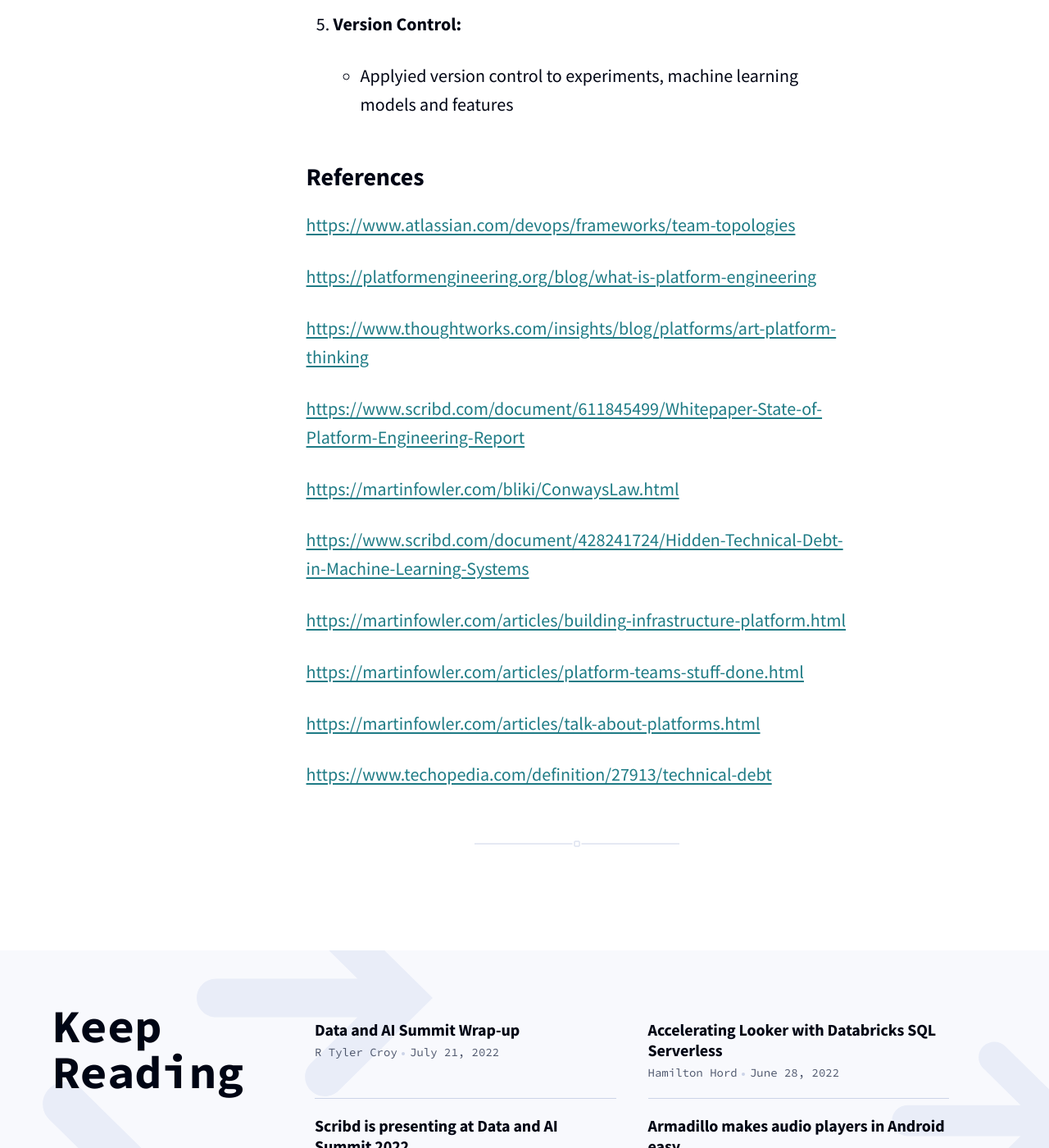
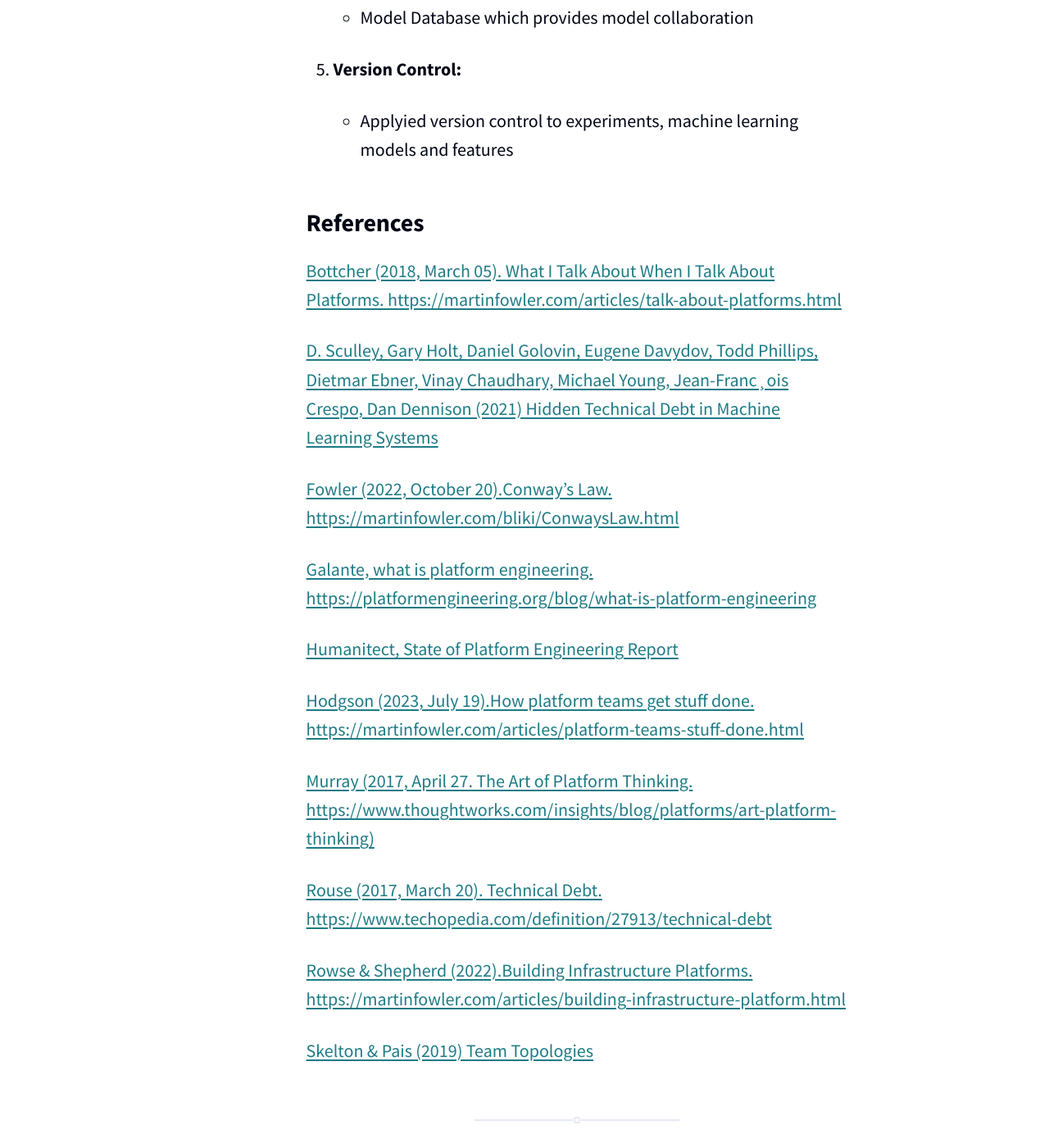
Before and after one commit to scribd/scribd.github.io, a Jekyll site: the page built from _posts/2024-02-05-evolution-of-mlplatform.md, in a window 1280 px wide and 1400 px high, scrolled down 7117 px. Shown: the whole window at 82% size. Built offline with Jekyll 4.4.1, drawn with Linux system fonts in a browser that asks for light colours.

Commit message:
Update 2024-02-05-evolution-of-mlplatform.md
Fix references

```diff
--- a/_posts/2024-02-05-evolution-of-mlplatform.md
+++ b/_posts/2024-02-05-evolution-of-mlplatform.md
@@ -30,6 +30,7 @@
 Originally a software engineering concept, Technical debt is also relevant to Machine Learning Systems infact the landmark google paper suggest that ML systems have the propensity to easily gain this technical debt.
 
 > Machine learning offers a fantastically powerful toolkit for building useful complex prediction systems quickly. This paper argues it is dangerous to think of these quick wins as coming for free. Using the software engineering framework of technical debt , we ﬁnd it is common to incur massive ongoing maintenance costs in real-world ML systems
+>
 > [Sculley et al (2021) Hidden Technical Debt in Machine Learning Systems](https://www.scribd.com/document/428241724/Hidden-Technical-Debt-in-Machine-Learning-Systems)
 
 > As the machine learning (ML) community continues to accumulate years of experience with livesystems, a wide-spread and uncomfortable trend has emerged: developing and deploying ML sys-tems is relatively fast and cheap, but maintaining them over time is difﬁcult and expensive
@@ -120,22 +121,22 @@
 References
 ----------
 
-[https://www.atlassian.com/devops/frameworks/team-topologies](https://www.atlassian.com/devops/frameworks/team-topologies)
+[Bottcher (2018, March 05). What I Talk About When I Talk About Platforms. https://martinfowler.com/articles/talk-about-platforms.html](https://martinfowler.com/articles/talk-about-platforms.html)
 
-[https://platformengineering.org/blog/what-is-platform-engineering](https://platformengineering.org/blog/what-is-platform-engineering)
+[D. Sculley, Gary Holt, Daniel Golovin, Eugene Davydov, Todd Phillips, Dietmar Ebner, Vinay Chaudhary, Michael Young, Jean-Franc¸ois Crespo, Dan Dennison (2021) Hidden Technical Debt in Machine Learning Systems](https://www.scribd.com/document/428241724/Hidden-Technical-Debt-in-Machine-Learning-Systems)
 
-[https://www.thoughtworks.com/insights/blog/platforms/art-platform-thinking](https://www.thoughtworks.com/insights/blog/platforms/art-platform-thinking)
+[Fowler (2022, October 20).Conway's Law. https://martinfowler.com/bliki/ConwaysLaw.html](https://martinfowler.com/bliki/ConwaysLaw.html)
 
-[https://www.scribd.com/document/611845499/Whitepaper-State-of-Platform-Engineering-Report](https://www.scribd.com/document/611845499/Whitepaper-State-of-Platform-Engineering-Report)
+[Galante, what is platform engineering. https://platformengineering.org/blog/what-is-platform-engineering](https://platformengineering.org/blog/what-is-platform-engineering)
 
-[https://martinfowler.com/bliki/ConwaysLaw.html](https://martinfowler.com/bliki/ConwaysLaw.html)
+[Humanitect, State of Platform Engineering Report](https://www.scribd.com/document/611845499/Whitepaper-State-of-Platform-Engineering-Report)
 
-[https://www.scribd.com/document/428241724/Hidden-Technical-Debt-in-Machine-Learning-Systems](https://www.scribd.com/document/428241724/Hidden-Technical-Debt-in-Machine-Learning-Systems)
+[Hodgson (2023, July 19).How platform teams get stuff done. https://martinfowler.com/articles/platform-teams-stuff-done.html](https://martinfowler.com/articles/platform-teams-stuff-done.html)
 
-[https://martinfowler.com/articles/building-infrastructure-platform.html](https://martinfowler.com/articles/building-infrastructure-platform.html)
+[Murray (2017, April 27. The Art of Platform Thinking. https://www.thoughtworks.com/insights/blog/platforms/art-platform-thinking)](https://www.thoughtworks.com/insights/blog/platforms/art-platform-thinking)
 
-[https://martinfowler.com/articles/platform-teams-stuff-done.html](https://martinfowler.com/articles/platform-teams-stuff-done.html)
+[Rouse (2017, March 20). Technical Debt. https://www.techopedia.com/definition/27913/technical-debt](https://www.techopedia.com/definition/27913/technical-debt)
 
-[https://martinfowler.com/articles/talk-about-platforms.html](https://martinfowler.com/articles/talk-about-platforms.html)
+[Rowse & Shepherd (2022).Building Infrastructure Platforms. https://martinfowler.com/articles/building-infrastructure-platform.html](https://martinfowler.com/articles/building-infrastructure-platform.html)
 
-[https://www.techopedia.com/definition/27913/technical-debt](https://www.techopedia.com/definition/27913/technical-debt)
+[Skelton & Pais (2019) Team Topologies](https://teamtopologies.com/book)
```
